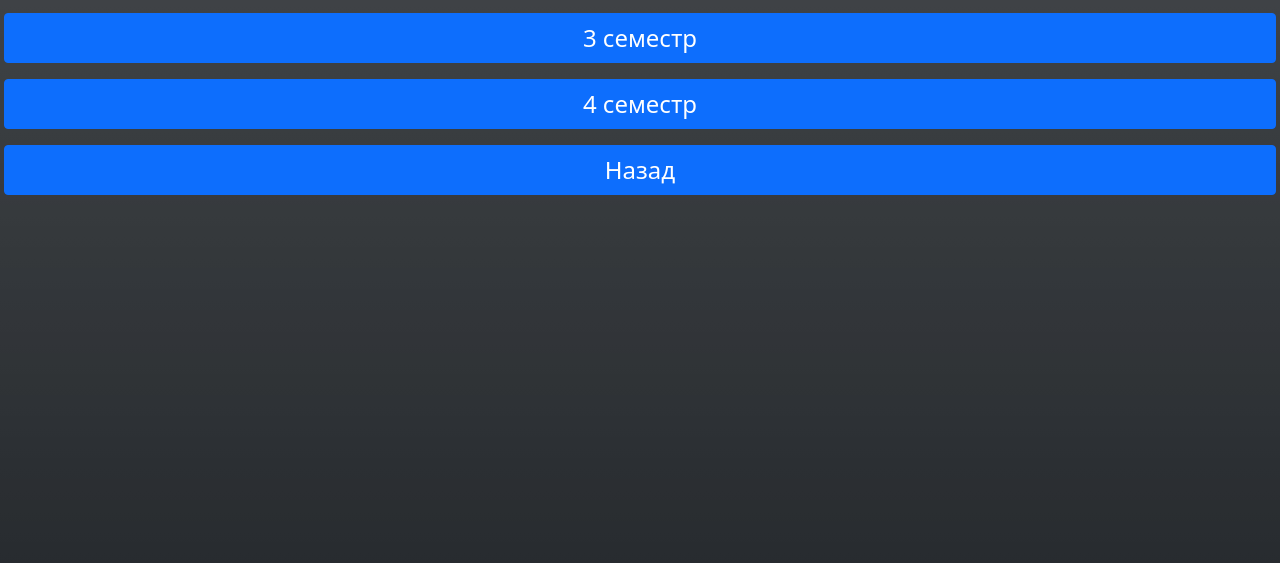
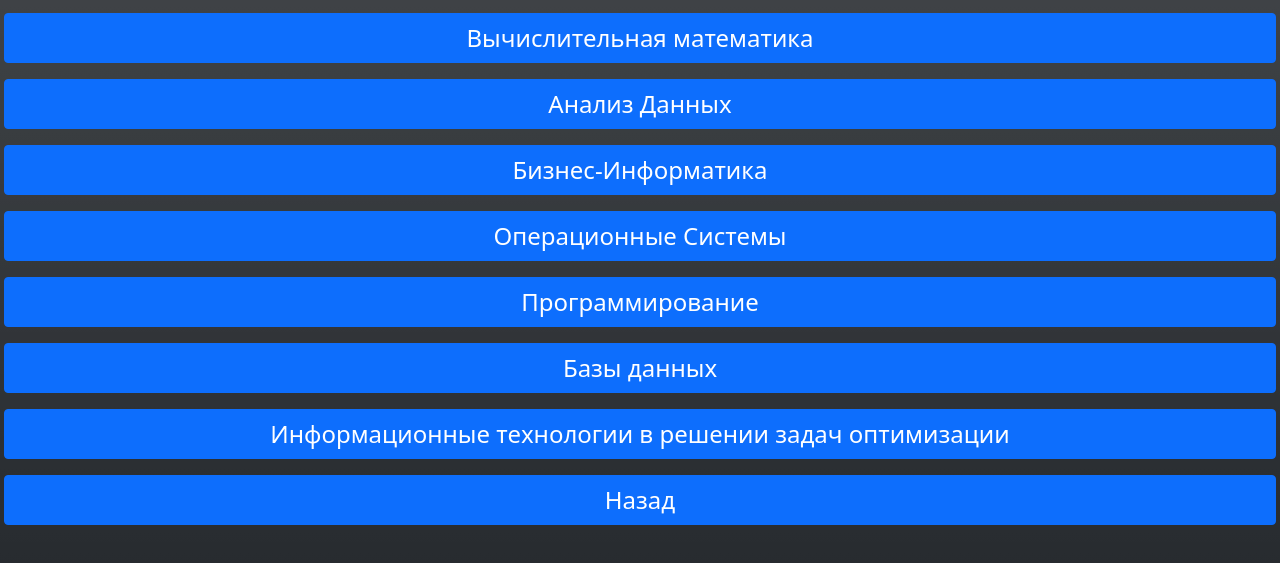
Before and after one commit to TsirulikIvan/Bachelor-Portfolio, a plain HTML site: page year2/index.html in a window 1280 px wide. Shown: the part 79-642 px from the top of the page. Drawn offline with nearby package versions, Linux system fonts and the light colour scheme.

Commit message:
Add files via upload

```diff
--- a/year2/index.html
+++ b/year2/index.html
@@ -5,8 +5,13 @@
 	<div id="main" class="d-flex flex-column">
 		<div id="title" class="d-flex justify-content-center p-2 fs-1 fw-bold text-white">2 курс</div>
 		<div id="year-buttons" class="p-2">
-			<div class="row p-2"><a href="semester3/index.html" class="btn btn-primary fs-4">3 семестр</a></div>
-			<div class="row p-2"><a href="semester4/index.html" class="btn btn-primary fs-4">4 семестр</a></div>
+			<div class="row p-2"><a href="semester3/index.html" class="btn btn-primary fs-4">Вычислительная математика</a></div>
+			<div class="row p-2"><a href="semester3/index.html" class="btn btn-primary fs-4">Анализ Данных</a></div>
+			<div class="row p-2"><a href="semester3/index.html" class="btn btn-primary fs-4">Бизнес-Информатика</a></div>
+			<div class="row p-2"><a href="semester3/index.html" class="btn btn-primary fs-4">Операционные Системы</a></div>
+			<div class="row p-2"><a href="" class="btn btn-primary fs-4">Программирование</a></div>
+			<div class="row p-2"><a href="semester3/index.html" class="btn btn-primary fs-4">Базы данных</a></div>
+			<div class="row p-2"><a href="semester3/index.html" class="btn btn-primary fs-4">Информационные технологии в решении задач оптимизации</a></div>
 			<div class="row p-2"><a href="../index.html" class="btn btn-primary fs-4">Назад</a></div>
 		</div>
 	</div>
```
Also changed, not shown: year1/index.html (+2 -2 lines), year3/index.html (+5 -2 lines), year4/index.html (+4 -2 lines).
